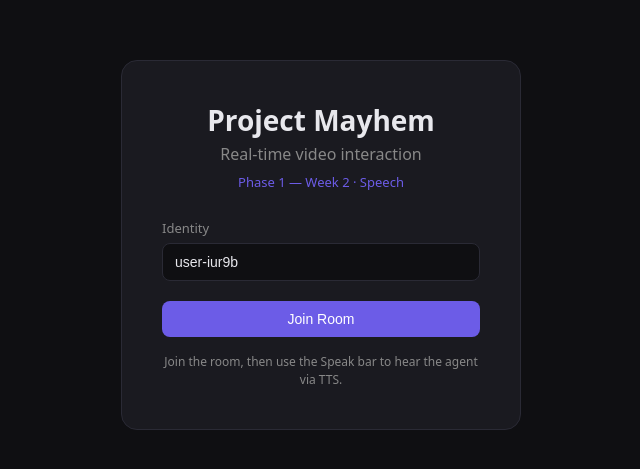
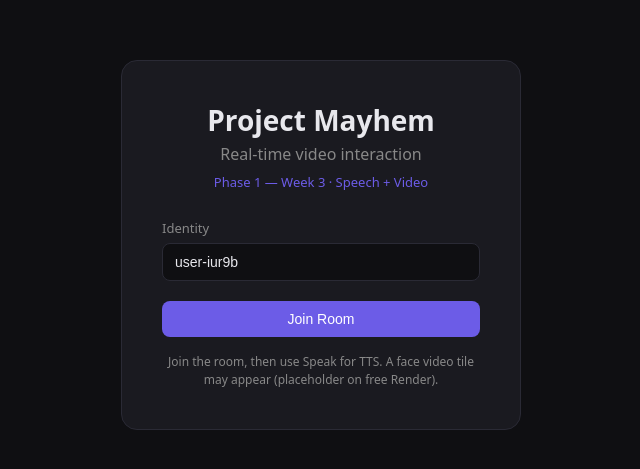
Before and after one commit to Aryan418-dev/project-mayhem, a Next.js app in the folder apps/web/: page / in a window 1280 px wide. Shown: the part 155-624 px from the top of the page, without its empty margins (319-959 px from the left). Built offline with nearby package versions, Linux system fonts and the light colour scheme; no server answers.

Commit message:
UI: show Phase 1 Week 3 labels (Speech + Video)

```diff
--- a/apps/web/app/page.tsx
+++ b/apps/web/app/page.tsx
@@ -53,7 +53,11 @@ export default function HomePage() {
       });
       const data = await res.json();
       if (!data.ok) throw new Error(data.error || "Speak failed");
-      setSpeakStatus("Spoken — you should hear the agent in the room.");
+      setSpeakStatus(
+        data.video
+          ? "Spoken — listen for audio; look for the agent video tile."
+          : "Spoken — you should hear the agent in the room."
+      );
     } catch (e: any) {
       setSpeakStatus(e.message || "Speak failed");
     } finally {
@@ -78,7 +82,7 @@ export default function HomePage() {
         <div className="room-container">
           <header className="header">
             <h1>Project Mayhem</h1>
-            <span className="badge">Phase 1 · Week 2 · Speech</span>
+            <span className="badge">Phase 1 · Week 3 · Speech + Video</span>
             <button
               className="btn-secondary leave"
               onClick={() => {
@@ -173,7 +177,7 @@ export default function HomePage() {
       <div className="card">
         <h1>Project Mayhem</h1>
         <p className="subtitle">Real-time video interaction</p>
-        <p className="phase">Phase 1 — Week 2 · Speech</p>
+        <p className="phase">Phase 1 — Week 3 · Speech + Video</p>
 
         <label>
           Identity
@@ -195,7 +199,7 @@ export default function HomePage() {
         </button>
 
         <p className="hint">
-          Join the room, then use the Speak bar to hear the agent via TTS.
+          Join the room, then use Speak for TTS. A face video tile may appear (placeholder on free Render).
         </p>
       </div>
 
```
